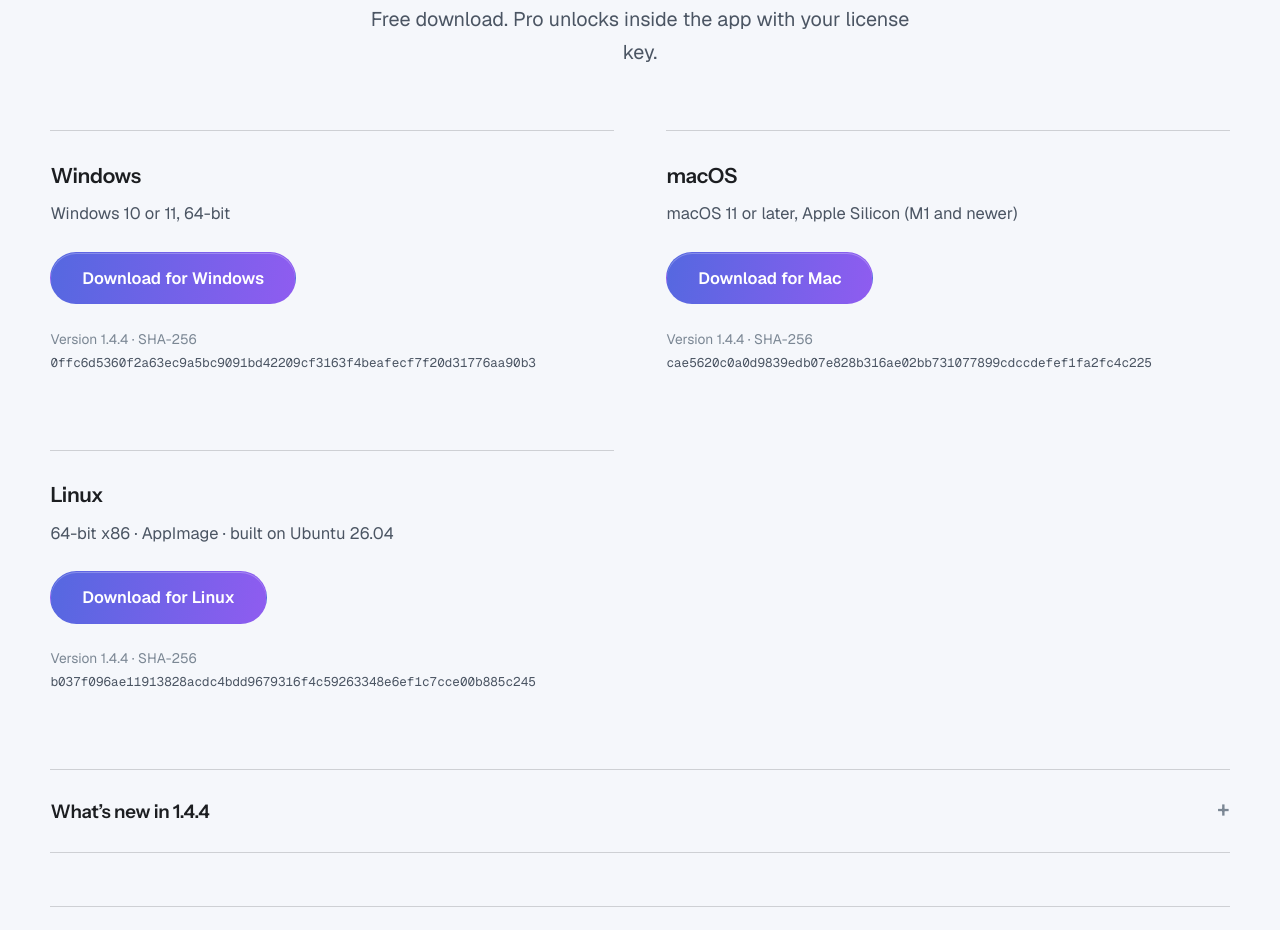
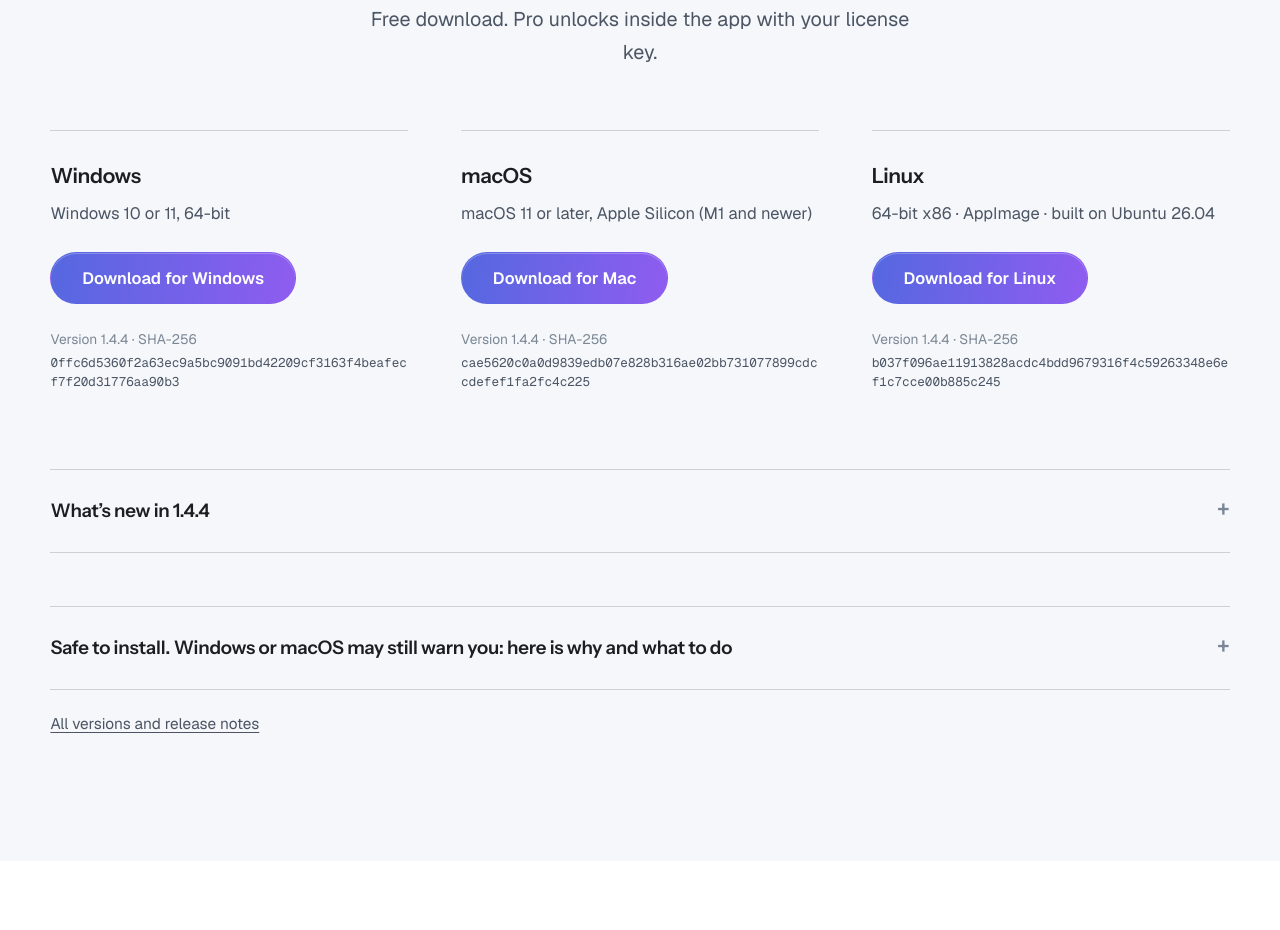
Before and after one commit to rc0900989-rgb/hertzsync, a plain HTML site: page index.html in a window 1280 px wide. Shown: the part 6915-7845 px from the top of the page. Drawn offline with nearby package versions, Linux system fonts and the light colour scheme.

Commit message:
Show three platform download cards

```diff
--- a/style.css
+++ b/style.css
@@ -171,7 +171,7 @@ section.band .card,section.band .tile,section.band .plan,section.band .safe,sect
 .plan li b{color:var(--text);font-weight:600}
 
 /* Download */
-.download{display:grid;grid-template-columns:1fr 1fr;gap:var(--gap)}
+.download{display:grid;grid-template-columns:repeat(3,minmax(0,1fr));gap:var(--gap)}
 .download .card{padding:36px}
 .download .card p{margin-bottom:22px}
 .download .hash{margin:22px 0 0;font-size:12.5px;color:var(--text-3);line-height:1.5}
```
